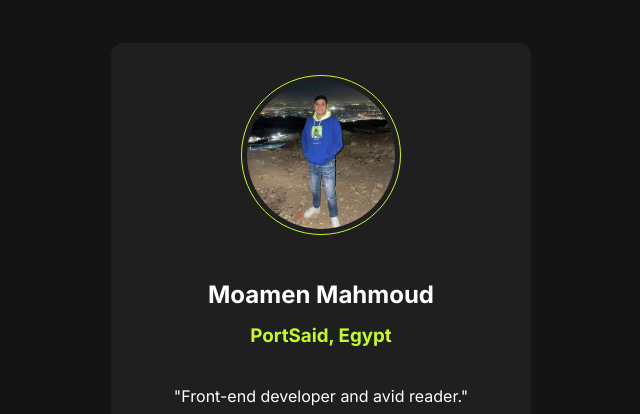
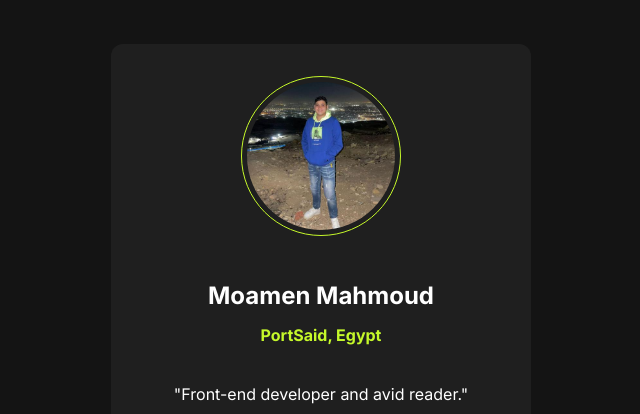
Before and after one commit to moamenFathy/Social-links-profile, a plain HTML site: page index.html in a window 1280 px wide. Shown: the top 414 px of the page, without its empty margins (319-959 px from the left). Drawn offline with Linux system fonts and the light colour scheme.

Commit message:
Update heading levels for consistency in profile section

```diff
--- a/index.html
+++ b/index.html
@@ -27,7 +27,7 @@
           </div>
           <div class="info">
             <h1>Moamen Mahmoud</h1>
-            <h3>PortSaid, Egypt</h3>
+            <h4>PortSaid, Egypt</h4>
           </div>
         </section>
         <section>
--- a/styles.css
+++ b/styles.css
@@ -61,7 +61,7 @@ body {
   margin-block: 15px;
 }
 
-.container section .info h3 {
+.container section .info h4 {
   text-align: center;
   color: var(--primary);
 }
```
